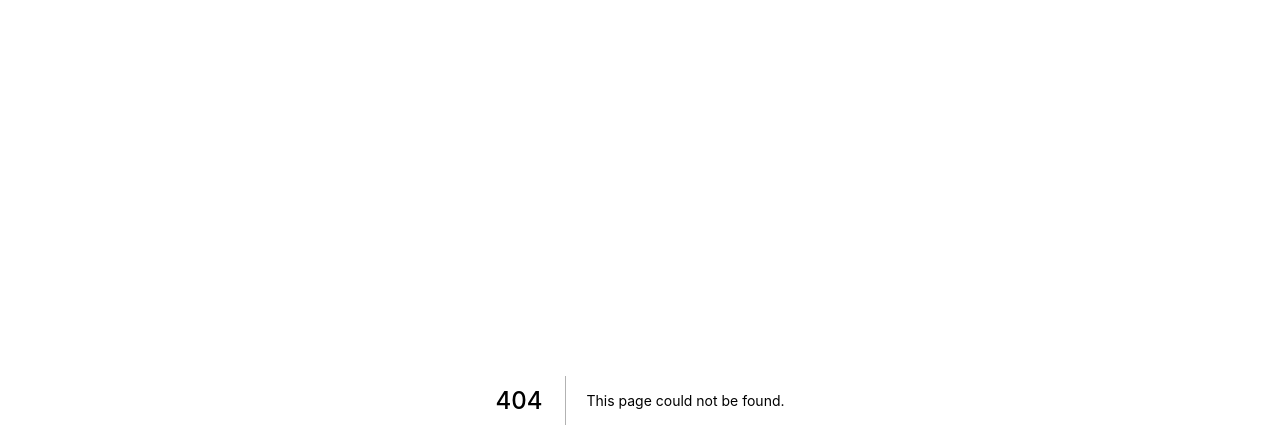
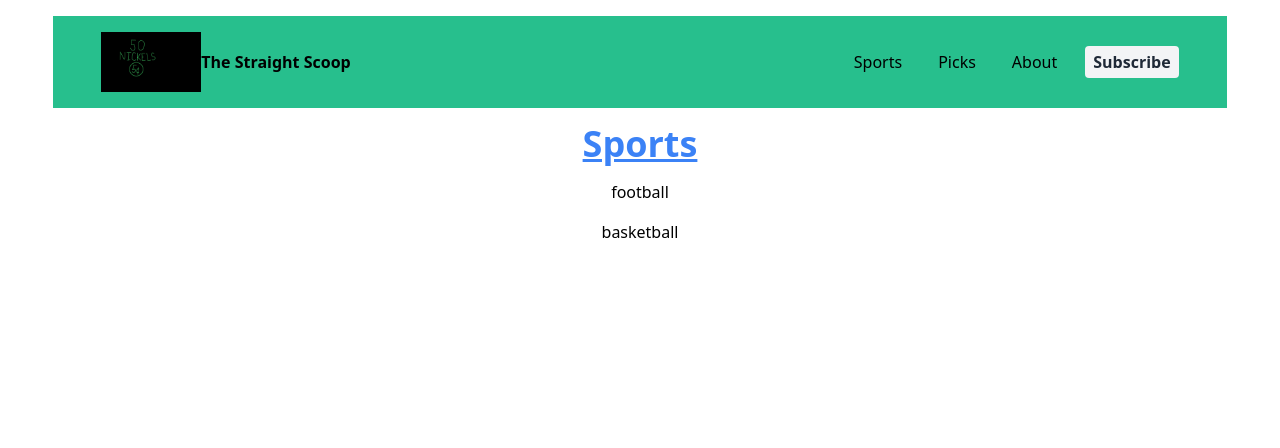
Before and after one commit to jackpickus/straight-scoop, a Next.js app: page /sports in a window 1280 px wide. Before the commit this address had no page. Shown: the top 448 px of the page. Built offline with nearby package versions, Linux system fonts and the light colour scheme.

Commit message:
created sports page

```diff
--- /dev/null
+++ b/pages/sports.tsx
@@ -0,0 +1,33 @@
+import type { NextPage } from "next";
+import Link from "next/link";
+import NavLayout from "../components/navbar-layout";
+
+const sports: string[] = ["football", "basketball"];
+
+const Sports: NextPage = () => {
+  return (
+    <>
+      <NavLayout />
+      <main>
+        <div class="container mx-auto text-center">
+          <p class="text-4xl pb-2 underline font-semibold text-blue-500">
+            Sports
+          </p>
+          <ul>
+            {sports.map((value: string, index: number) => {
+              return (
+                <li key={index} class="py-2">
+                  <Link href={"/" + value}>
+                    <a class="hover:underline hover:text-blue-900">{value}</a>
+                  </Link>
+                </li>
+              );
+            })}
+          </ul>
+        </div>
+      </main>
+    </>
+  );
+};
+
+export default Sports;
```
